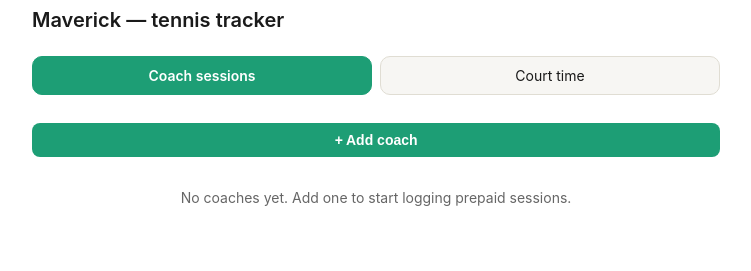
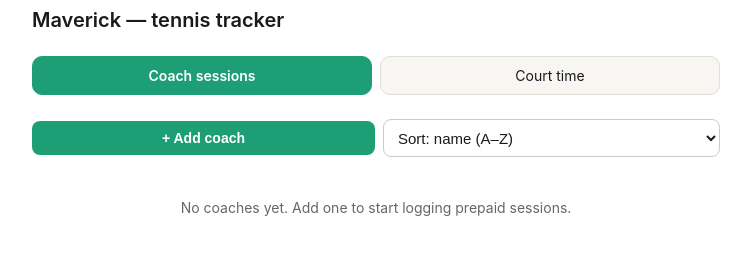
Before and after one commit to jasoho-design/mho-tennistracker, a plain HTML site: page index.html in a window 1280 px wide. Shown: the whole page, without its empty margins (264-1015 px from the left). Drawn offline with Linux system fonts and the light colour scheme.

Commit message:
Update index.html
Added sort options for coaches base on roles.

```diff
--- a/index.html
+++ b/index.html
@@ -54,6 +54,7 @@
   let coaches = [];
   let courtLog = [];
   let tab = 'coaches';
+  let sortMode = localStorage.getItem('mav_sort_v1') || 'name';
   let logExpanded = {};
   let modal = null;
 
@@ -146,9 +147,25 @@
   }
 
   function renderCoaches() {
-    let html = '<button class="btn btn-primary fab-add" id="add-coach-btn"><i>+</i> Add coach</button>';
-    if (coaches.length === 0) html += '<div class="empty">No coaches yet. Add one to start logging prepaid sessions.</div>';
-    coaches.forEach(c => {
+    let html = '<div class="row" style="margin-bottom:10px; gap:8px;">';
+    html += '<button class="btn btn-primary" id="add-coach-btn" style="flex:1;">+ Add coach</button>';
+    html += '<select id="sort-select" style="width:auto; flex:1;">';
+    html += '<option value="name"'+(sortMode==='name'?' selected':'')+'>Sort: name (A–Z)</option>';
+    html += '<option value="role"'+(sortMode==='role'?' selected':'')+'>Sort: role (A–Z)</option>';
+    html += '</select>';
+    html += '</div>';
+
+    if (coaches.length === 0) { html += '<div class="empty">No coaches yet. Add one to start logging prepaid sessions.</div>'; return html; }
+
+    const sorted = coaches.slice().sort((a,b) => {
+      if (sortMode === 'role') {
+        const r = a.type.localeCompare(b.type);
+        return r !== 0 ? r : a.name.localeCompare(b.name);
+      }
+      return a.name.localeCompare(b.name);
+    });
+
+    sorted.forEach(c => {
       const used = c.log.length, total = c.totalSessions||0, remaining = total-used;
       const pct = total>0 ? Math.min(100, Math.round((used/total)*100)) : 0;
       const low = total>0 && remaining<=2 && remaining>=0;
@@ -186,6 +203,8 @@
   function bindCoachEvents(app) {
     const addBtn = document.getElementById('add-coach-btn');
     if (addBtn) addBtn.onclick = () => { modal = {type:'addCoach'}; render(); };
+    const sortSelect = document.getElementById('sort-select');
+    if (sortSelect) sortSelect.onchange = () => { sortMode = sortSelect.value; localStorage.setItem('mav_sort_v1', sortMode); render(); };
     app.querySelectorAll('[data-action="log"]').forEach(b=>b.onclick=()=>{ modal = {type:'logCoach', coachId:b.dataset.id}; render(); });
     app.querySelectorAll('[data-action="delcoach"]').forEach(b=>b.onclick=()=>{ if(confirm('Remove this coach and all logged sessions?')) deleteCoach(b.dataset.id); });
     app.querySelectorAll('[data-action="toggle"]').forEach(b=>b.onclick=()=>{ logExpanded[b.dataset.id]=!logExpanded[b.dataset.id]; render(); });
```
